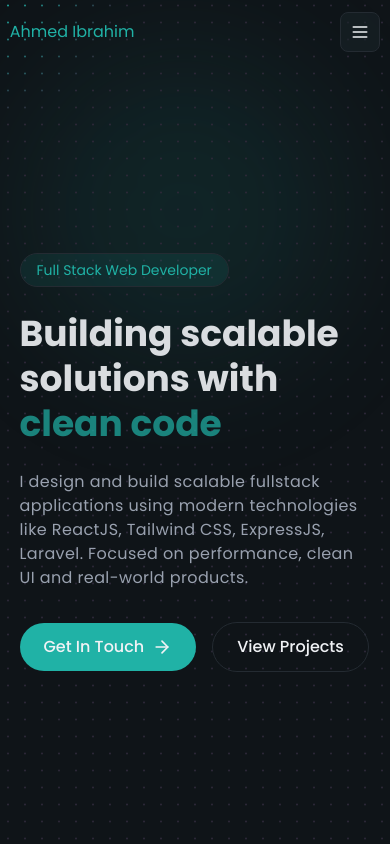
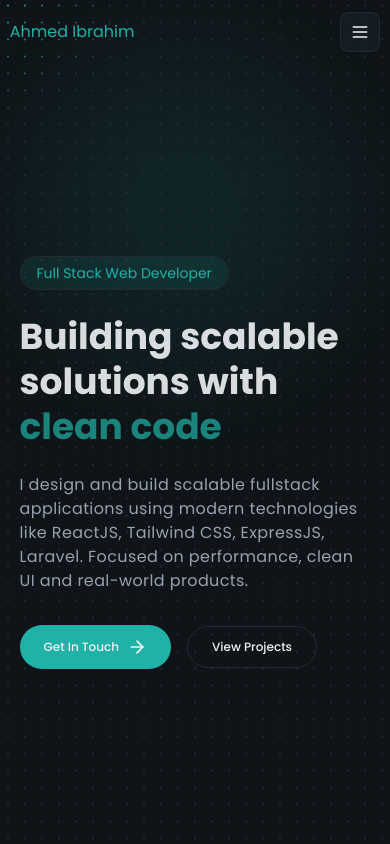
Before and after one commit to DeveloperAhmedIbrahim/my-portfolio, a Next.js app: page / in a window 390 px wide. Shown: the top 844 px of the page. Built offline with nearby package versions, Linux system fonts and the light colour scheme.

Commit message:
Update LinkButton component styles to include responsive text sizes for better adaptability across devices

```diff
--- a/src/components/ui/LinkButton.tsx
+++ b/src/components/ui/LinkButton.tsx
@@ -20,7 +20,7 @@ const LinkButton = ({
     download=false,
     variant="primary"
 }: LinkButtonProps) => {
-    const baseStyles = `relative px-6 py-3 font-medium ${rounded ? 'rounded-full' : 'rounded-lg'} inline-flex items-center justify-center gap-2 overflow-hidden text-text border transition-all duraiton-300 hover:scale-[1.02] active:scale-[0.98]`;
+    const baseStyles = `relative px-6 py-3 font-medium ${rounded ? 'rounded-full' : 'rounded-lg'} inline-flex items-center justify-center gap-2 overflow-hidden text-text border transition-all duraiton-300 hover:scale-[1.02] active:scale-[0.98] text-xs md:text-sm`;
     const variants = {
         primary: `bg-primary text-background border-none`,
         outline: `bg-transparent text-text border-border hover:text-primary hover:border-primary hover:bg-primary/10`
```
